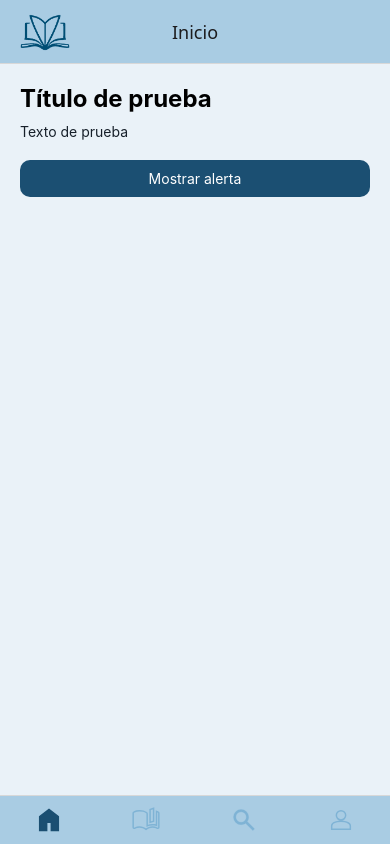
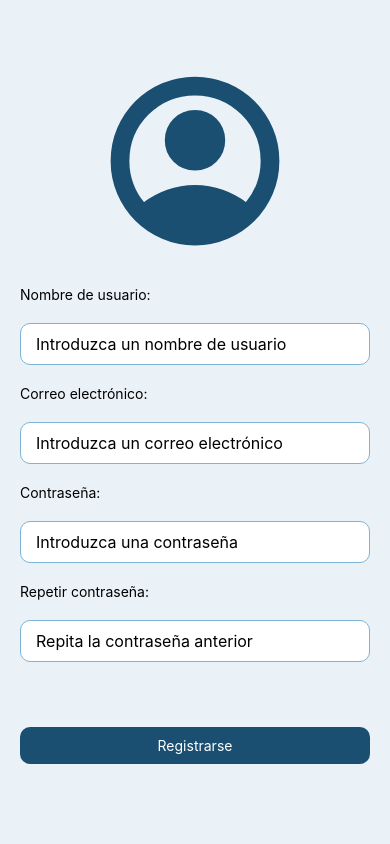
Before and after one commit to KevinFD95/Bibliapp, a React Native app in the folder frontend/: screen /RegisterView in a window 390 px wide. Built offline with nearby package versions, Linux system fonts and the light colour scheme.

Commit message:
2025/03/26 - AuthContext & cambios en vistas

```diff
--- a/frontend/src/App.jsx
+++ b/frontend/src/App.jsx
@@ -4,7 +4,7 @@ import { SafeAreaProvider } from "react-native-safe-area-context";
 import { NavigationContainer } from "@react-navigation/native";
 import * as SplashScreen from "expo-splash-screen";
 
-import TabNavigator from "./components/tab-navigator.jsx";
+import LoginScreen from "./app/login.jsx";
 
 SplashScreen.preventAutoHideAsync();
 
@@ -19,7 +19,7 @@ export default function App() {
     <SafeAreaProvider>
       <StatusBar style="auto" />
       <NavigationContainer>
-        <TabNavigator />
+        <LoginScreen />
       </NavigationContainer>
     </SafeAreaProvider>
   );
--- a/frontend/src/app/home.jsx
+++ b/frontend/src/app/home.jsx
@@ -1,27 +1,81 @@
-import { ScrollView, Text } from "react-native";
-import { useState } from "react";
+import { StyleSheet, ScrollView, FlatList, Text } from "react-native";
 
-import { CustomButton } from "../components/button.jsx";
-import Popup from "../components/popup.jsx";
+import BookLite from "../components/card.jsx";
 
 import viewStyles from "../styles/view-styles.jsx";
 
+const books = [
+  {
+    id: "1",
+    title: "El Señor de los Anillos",
+    image:
+      "https://www.planetadelibros.com/usuaris/libros/fotos/357/original/portada_el-senor-de-los-anillos-1-la-comunidad-del-anillo_j-r-r-tolkien_202207271304.jpg",
+    synopsis:
+      "En la Tierra Media, el Señor Oscuro Sauron forjó los Grandes Anillos del Poder y creó uno con el poder de esclavizar a toda la Tierra Media. Frodo Bolsón es un hobbit al que su tío Bilbo hace portador del poderoso Anillo Único con la misión de destruirlo. Acompañado de sus amigos, Frodo emprende un viaje hacia Mordor, el único lugar donde el anillo puede ser destruido. Sin embargo, Sauron ordena la persecución del grupo para recuperar el anillo y acabar con la Tierra Media.",
+  },
+  {
+    id: "2",
+    title: "El Psicoanalista",
+    image: "https://m.media-amazon.com/images/I/814DrJ8lFlL.jpg",
+    synopsis:
+      "El día de su 53 cumpleaños, el doctor Starks, un psicoanalista con una larga carrera a sus espaldas, recibe un misterioso e inquietante anónimo. Starks tendrá que emplear toda su astucia para, en quince días, averiguar quién es el autor de la misiva. De no conseguirlo, deberá elegir entre suicidarse o ser testigo de cómo, uno tras otro, sus familiares y amigos van siendo asesinados por un psicópata que promete llevar hasta el fin su venganza. John Katzenbach alcanzó la popularidad con la publicación de El psicoanalista, un thriller inmejorable en el que explora con maestría las mentes desviadas.",
+  },
+  {
+    id: "3",
+    title: "El Código da Vinci",
+    image:
+      "https://m.media-amazon.com/images/I/71PR0C4XNjL._AC_UF1000,1000_QL80_.jpg",
+    synopsis:
+      "La mayor conspiración de los últimos 2000 años está a punto de ser desvelada. Robert Langdon recibe una llamada en mitad de la noche: el conservador del museo del Louvre ha sido asesinado en extrañas circunstancias y junto a su cadáver ha aparecido un desconcertante mensaje cifrado. Al profundizar en la investigación, Langdon, experto en simbología, descubre que las pistas conducen a las obras de Leonardo Da Vinci…y que están a la vista de todos, ocultas por el ingenio del pintor.Langdon une esfuerzos con la criptóloga francesa Sophie Neveu y descubre que el conservador del museo pertenecía al priorato de Sión, una sociedad que a lo largo de los siglos ha contado con miembros tan destacados como sir Isaac Newton, Botticelli, Victor Hugo o el propio Da Vinci, y que ha velado por mantener en secreto una sorprendente verdad histórica.Una mezcla trepidante de aventuras, intrigas vaticanas, simbología y enigmas cifrados que provocó una extraordinaria polémica al poner en duda algunos de los dogmas sobre los que se asienta la Iglesia católica. Una de las novelas más leídas de todos los tiempos.",
+  },
+  {
+    id: "4",
+    title: "Moby Dick",
+    image:
+      "https://www.castellnouedicions.com/editorial-escolar/fotos/moby-dick-3.jpg",
+    synopsis:
+      "La irracional obsesión por la venganza de un hombre que quiere acabar con el que él considera su enemigo a toda costa.El capitán Ahab, apoyado sobre su pierna fabricada con una mandíbula de cachalote, empuja a su tripulación del Pequod al desastre en su obsesión por acabar con la ballena blanca, con Moby Dick; esa reencarnación del mal que mutiló su cuerpo y su alma para siempre. Una novela de aventuras imprescindible, un compendio sobre los balleneros y el mar y un clásico de la literatura universal de todos los tiempos.",
+  },
+];
+
 export default function HomeStackNavigator() {
-  const [alert, setAlert] = useState(false);
-
   return (
-    <ScrollView contentContainerStyle={viewStyles.mainContainer}>
-      <Text style={viewStyles.mainTitle}>Título de prueba</Text>
-      <Text style={viewStyles.text}>Texto de prueba</Text>
-
-      <CustomButton text="Mostrar alerta" onPress={() => setAlert(true)} />
-
-      <Popup
-        visible={alert}
-        title="Alerta"
-        message="Mi alerta personalizada"
-        onClose={() => setAlert(false)}
+    <ScrollView
+      contentContainerStyle={[
+        viewStyles.mainContainer,
+        { justifyContent: "center" },
+      ]}
+    >
+      <Text style={viewStyles.mainTitle}>Novedades</Text>
+      <FlatList
+        contentContainerStyle={styles.list}
+        data={books}
+        keyExtractor={(item) => item.id.toString()}
+        renderItem={({ item }) => (
+          <BookLite title={item.title} image={item.image} />
+        )}
+        horizontal={true}
+        showsHorizontalScrollIndicator={false}
+      />
+      <Text style={viewStyles.mainTitle}>Recomendados para ti</Text>
+      <FlatList
+        contentContainerStyle={styles.list}
+        data={books}
+        keyExtractor={(item) => item.id.toString()}
+        renderItem={({ item }) => (
+          <BookLite title={item.title} image={item.image} />
+        )}
+        horizontal={true}
+        showsHorizontalScrollIndicator={false}
       />
     </ScrollView>
   );
 }
+
+const styles = StyleSheet.create({
+  list: {
+    marginBottom: 20,
+    gap: 20,
+    flexWrap: "wrap",
+  },
+});
--- a/frontend/src/app/login.jsx
+++ b/frontend/src/app/login.jsx
@@ -1,16 +1,34 @@
+import { useState } from "react";
 import { Image, View, Text, Pressable, StyleSheet } from "react-native";
 import { createStackNavigator } from "@react-navigation/stack";
-// import { useNavigation } from "@react-navigation/native";
-
-import HomeScreen from "./home.jsx";
+import { useNavigation } from "@react-navigation/native";
 
 import { CustomButton } from "../components/button.jsx";
 import { CustomTextBox } from "../components/text-input.jsx";
+import Popup from "../components/popup.jsx";
+
+import TabNavigator from "../components/tab-navigator.jsx";
+import RegisterScreen from "./register.jsx";
 
 import viewStyles from "../styles/view-styles.jsx";
 import logo from "../../assets/bibliapp-logo-inicio.png";
 
 const Stack = createStackNavigator();
+
+const users = [
+  {
+    username: "User",
+    email: "User@gmail.com",
+    password: "User",
+    role: "user",
+  },
+  {
+    username: "admin",
+    email: "admin@gmail.com",
+    password: "admin",
+    role: "admin",
+  },
+];
 
 export default function LoginStackNavigator() {
   return (
@@ -18,15 +36,50 @@ export default function LoginStackNavigator() {
       initialRouteName="LoginView"
       screenOptions={{ headerShown: false }}
     >
-      <Stack.Screen name="LoginView" component={LoginScreen} />
-      <Stack.Screen name="HomeView" component={HomeScreen} />
-      {/* <Stack.Screen name="RegisterView" component={RegisterScreen} /> */}
+      <Stack.Screen
+        name="LoginView"
+        component={LoginScreen}
+        options={{ unmountOnBlur: true }}
+      />
+      <Stack.Screen name="HomeView" component={TabNavigator} />
+      <Stack.Screen name="RegisterView" component={RegisterScreen} />
     </Stack.Navigator>
   );
 }
 
 export function LoginScreen() {
-  //   const navigation = useNavigation();
+  const navigation = useNavigation();
+
+  const [userInput, setUserInput] = useState();
+  const [passInput, setPassInput] = useState();
+
+  const [alert, setAlert] = useState(false);
+  const [alertMessage, setAlertMessage] = useState();
+
+  const handleLogin = () => {
+    if (!userInput || !passInput) {
+      setAlertMessage("Por favor, completa todos los campos");
+      setAlert(true);
+      return;
+    }
+
+    const user = users.find(
+      (u) =>
+        (u.username === userInput || u.email === userInput) &&
+        u.password === passInput,
+    );
+
+    if (user) {
+      navigation.reset({ index: 0, routes: [{ name: "HomeView" }] });
+    } else {
+      setAlertMessage("Usuario o contraseña incorrectos");
+      setAlert(true);
+    }
+  };
+
+  const handleRegister = () => {
+    navigation.navigate("RegisterView");
+  };
 
   return (
     <View style={[viewStyles.mainContainer, styles.view]}>
@@ -36,17 +89,32 @@ export function LoginScreen() {
 
       <View style={styles.inputContainer}>
         <Text>Usuario o correo electrónico:</Text>
-        <CustomTextBox placeholder={"Escribe tu usuario o correo"} />
+        <CustomTextBox
+          placeholder={"Escribe tu usuario o correo"}
+          value={userInput}
+          onChangeText={setUserInput}
+        />
         <Text>Contraseña:</Text>
-        <CustomTextBox placeholder={"Escribe tu contraseña"} />
+        <CustomTextBox
+          placeholder={"Escribe tu contraseña"}
+          value={passInput}
+          onChangeText={setPassInput}
+        />
       </View>
 
       <View style={styles.buttonsContainer}>
-        <CustomButton text="Entrar" />
-        <Pressable>
+        <CustomButton text="Entrar" onPress={handleLogin} />
+        <Pressable onPress={handleRegister}>
           <Text>¿Todavía no tienes cuenta? ¡Entra aquí!</Text>
         </Pressable>
       </View>
+
+      <Popup
+        visible={alert}
+        title={"Error"}
+        message={alertMessage}
+        onClose={() => setAlert(false)}
+      />
     </View>
   );
 }
--- a/frontend/src/app/register.jsx
+++ b/frontend/src/app/register.jsx
@@ -1,12 +1,104 @@
-import { View, Image } from "react-native";
+import { useState } from "react";
+import { View, Text, StyleSheet } from "react-native";
 
+import { CustomTextBox } from "../components/text-input.jsx";
+import { CustomButton } from "../components/button.jsx";
+import Popup from "../components/popup.jsx";
+
+import RegisterImage from "../../assets/icons/account-icon";
 import viewStyles from "../styles/view-styles";
-// import registerImage from "";
 
-export default function RegisterScreen() {
+export default function RegisterScreen({ navigation }) {
+  const [alertVisible, setAlertVisible] = useState(false);
+  const [alertMessage, setAlertMessage] = useState();
+  const [confirmVisible, setConfirmVisible] = useState(false);
+
+  const [userInput, setUserInput] = useState();
+  const [mailInput, setMailInput] = useState();
+  const [passInput, setPassInput] = useState();
+  const [secondPassInput, setSecondPassInput] = useState();
+
+  const handleRegister = () => {
+    if (!userInput) {
+      setAlertMessage("Debe introducir un usuario válido");
+      setAlertVisible(true);
+      return;
+    } else if (!mailInput) {
+      setAlertMessage("Debe introducir un correo electrónico válido");
+      setAlertVisible(true);
+      return;
+    } else if (!passInput) {
+      setAlertMessage("Debe introducir una contraseña válida");
+      setAlertVisible(true);
+      return;
+    } else if (secondPassInput !== passInput) {
+      setAlertMessage("La contraseña no es la misma en los dos campos");
+      setAlertVisible(true);
+      return;
+    } else {
+      setConfirmVisible(true);
+      // Añadir post request para registrar el usuario a la base de datos
+    }
+  };
+
   return (
-    <View style={viewStyles.mainContainer}>
-      {/* <Image source={} /> */}
+    <View style={[viewStyles.mainContainer, { justifyContent: "center" }]}>
+      <View style={styles.image}>
+        <RegisterImage size={200} />
+      </View>
+
+      <View style={styles.inputContainer}>
+        <Text>Nombre de usuario:</Text>
+        <CustomTextBox
+          placeholder={"Introduzca un nombre de usuario"}
+          value={userInput}
+          onChangeText={setUserInput}
+        />
+        <Text>Correo electrónico:</Text>
+        <CustomTextBox
+          placeholder={"Introduzca un correo electrónico"}
+          value={mailInput}
+          onChangeText={setMailInput}
+        />
+        <Text>Contraseña:</Text>
+        <CustomTextBox
+          placeholder={"Introduzca una contraseña"}
+          value={passInput}
+          onChangeText={setPassInput}
+        />
+        <Text>Repetir contraseña:</Text>
+        <CustomTextBox
+          placeholder={"Repita la contraseña anterior"}
+          value={secondPassInput}
+          onChangeText={setSecondPassInput}
+        />
+      </View>
+
+      <CustomButton text="Registrarse" onPress={handleRegister} />
+
+      <Popup
+        visible={alertVisible}
+        title={"Aviso"}
+        message={alertMessage}
+        onClose={() => setAlertVisible(false)}
+      />
+      <Popup
+        visible={confirmVisible}
+        message={"Usuario registrado correctamente"}
+        onClose={() => {
+          setConfirmVisible(false);
+          navigation.reset({ index: 0, routes: [{ name: "LoginView" }] });
+        }}
+      />
     </View>
   );
 }
+
+const styles = StyleSheet.create({
+  image: {
+    alignItems: "center",
+  },
+  inputContainer: {
+    marginVertical: 25,
+  },
+});
```
Also changed, not shown: frontend/src/auth/AuthContext.jsx (added, +36 -0 lines), frontend/src/components/popup.jsx (+8 -4 lines).
